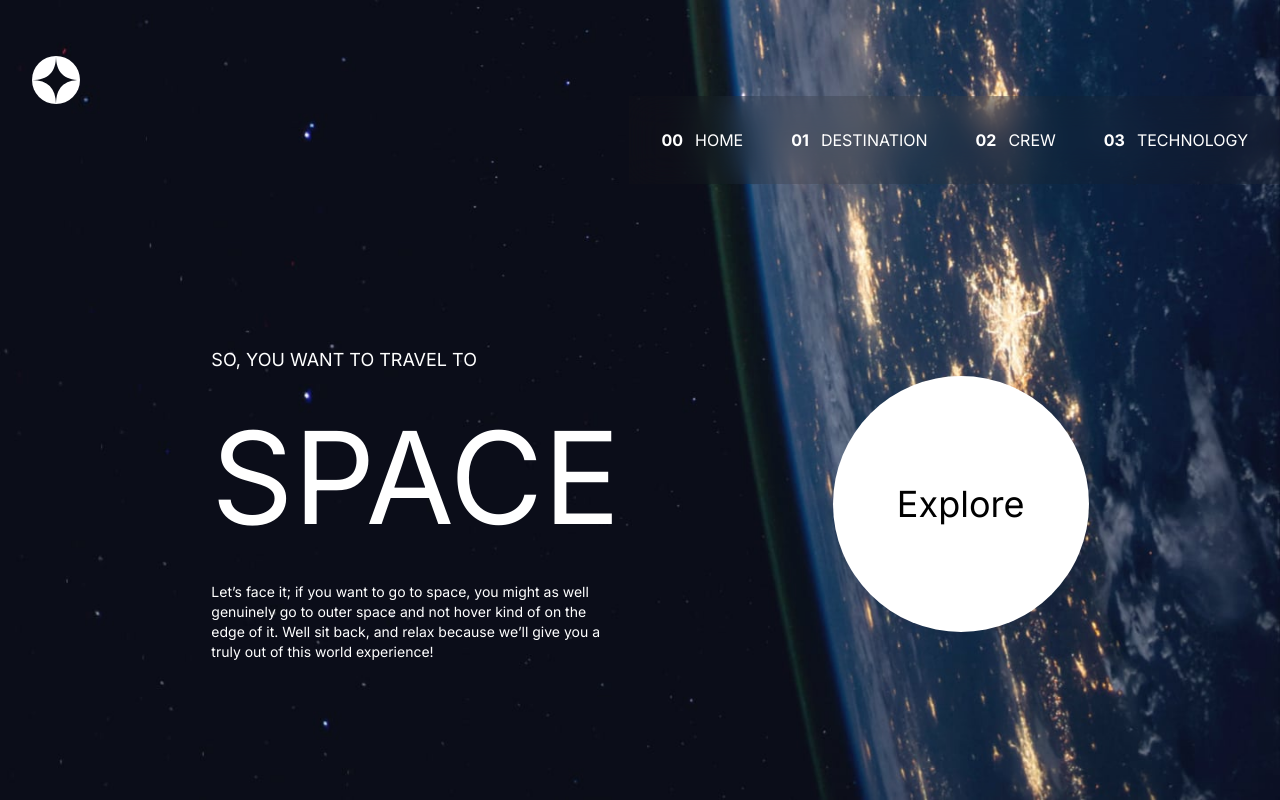
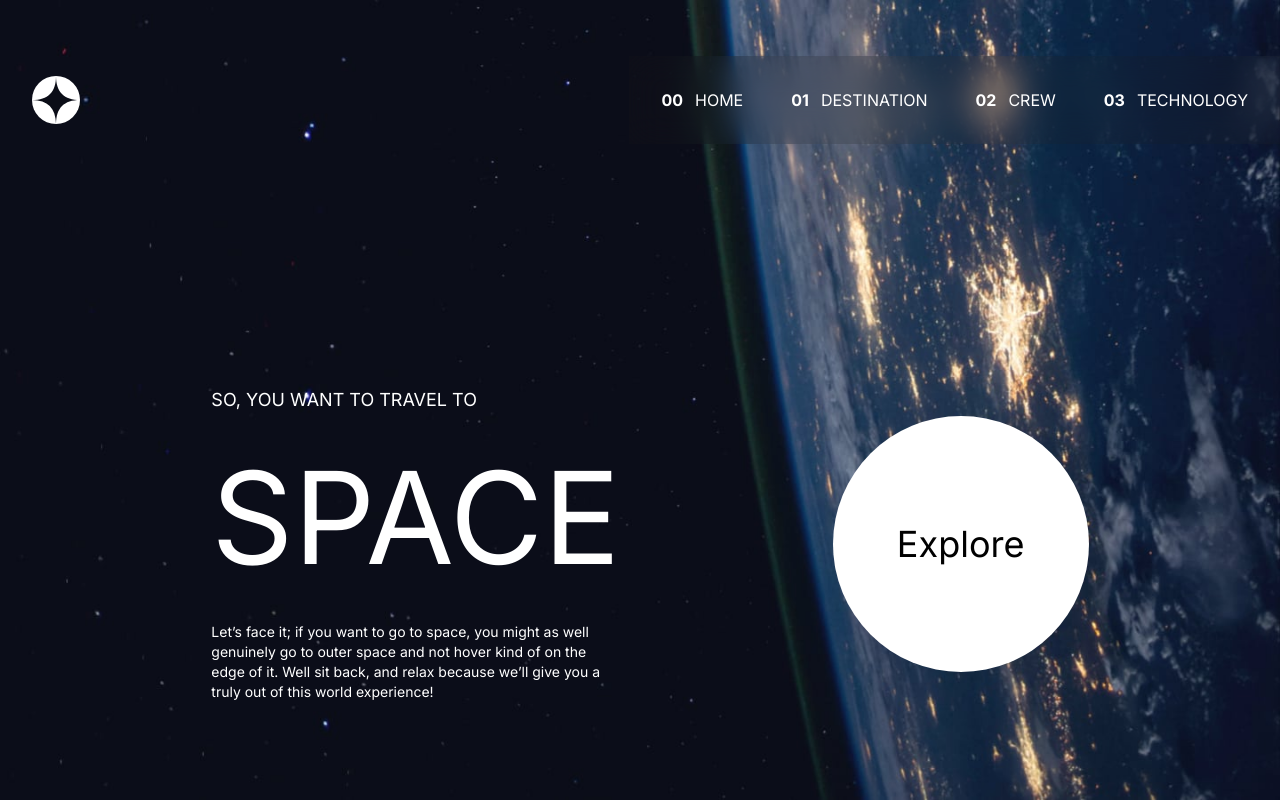
Before and after one commit to pankajrampawar/Learning-next, a Next.js app: page / in a window 1280 px wide. Built offline with nearby package versions, Linux system fonts and the light colour scheme.

Commit message:
changed navbar styling

```diff
--- a/src/app/navbar.js
+++ b/src/app/navbar.js
@@ -10,7 +10,7 @@ export default function Navbar() {
         setIsMenuOpen(prev => !prev);
     }
 
-    return <main className='flex justify-between mt-5 xl:mt-14 ml-8 items-center '>
+    return <main className='flex justify-between mt-5 md:mt-0 xl:mt-14 ml-8 items-center '>
         <div className='flex items-center justify-between w-full mr-8 md:w-fit'
             onClick={toggleMenu}
         >
@@ -19,7 +19,7 @@ export default function Navbar() {
         </div>
 
         <div
-            className={`absolute right-0 xl:top-10  top-0 w-2/3 h-full md:h-auto pt-28 md:pt-8 gap-8 flex-col flex md:flex-row md:gap-12 menu md:justify-center md:items-center p-8 md:w-1/2 ${isMenuOpen ? 'block' : 'hidden'} md:flex min-w-fit`}
+            className={`relative right-0 top-0 w-2/3 h-full md:h-auto pt-28 md:pt-8 gap-8 flex-col flex md:flex-row md:gap-12 menu md:justify-center md:items-center p-8 md:w-1/2 ${isMenuOpen ? 'block' : 'hidden'} md:flex min-w-fit`}
             >
             <div
                 className='fixed top-8 right-8 md:hidden'
```
